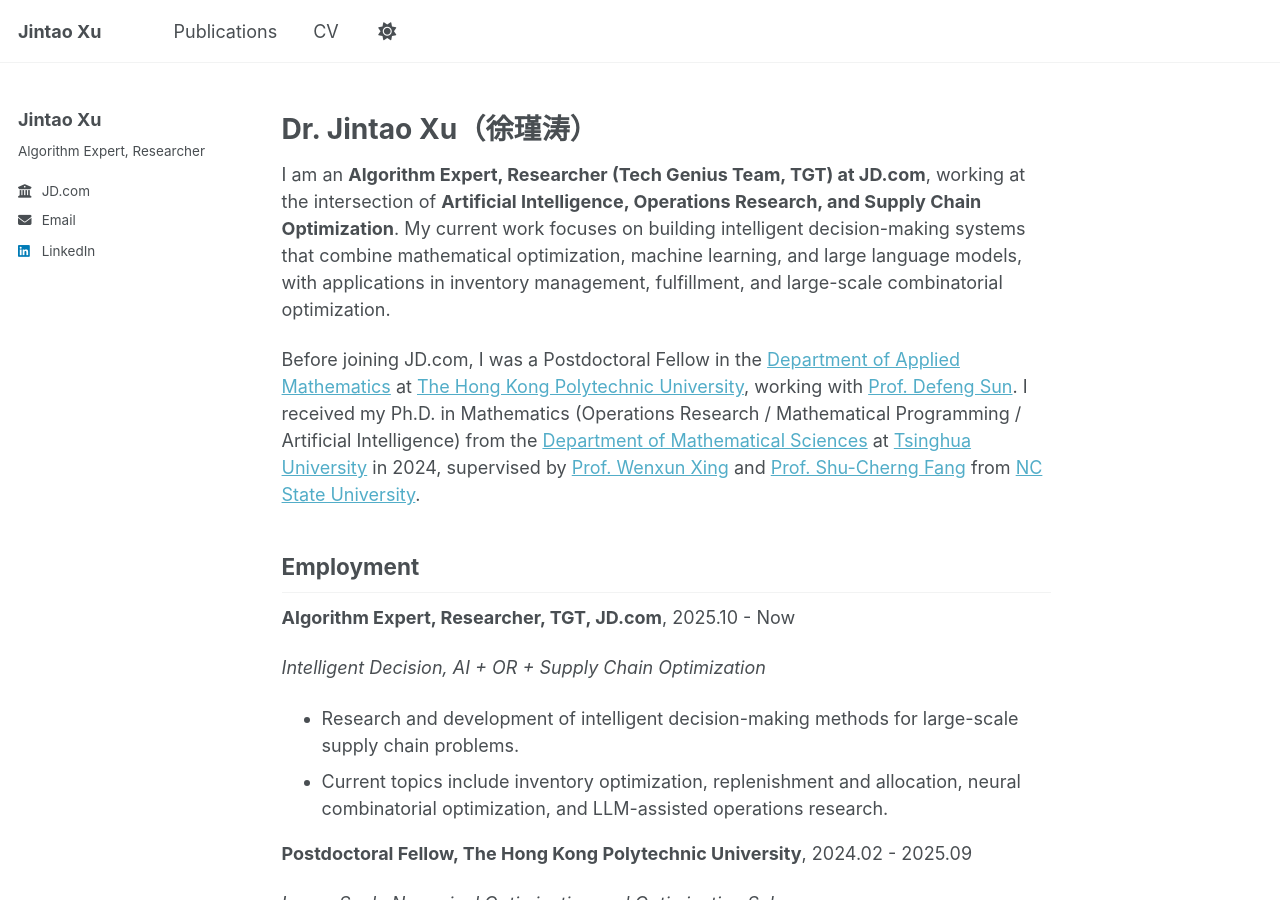
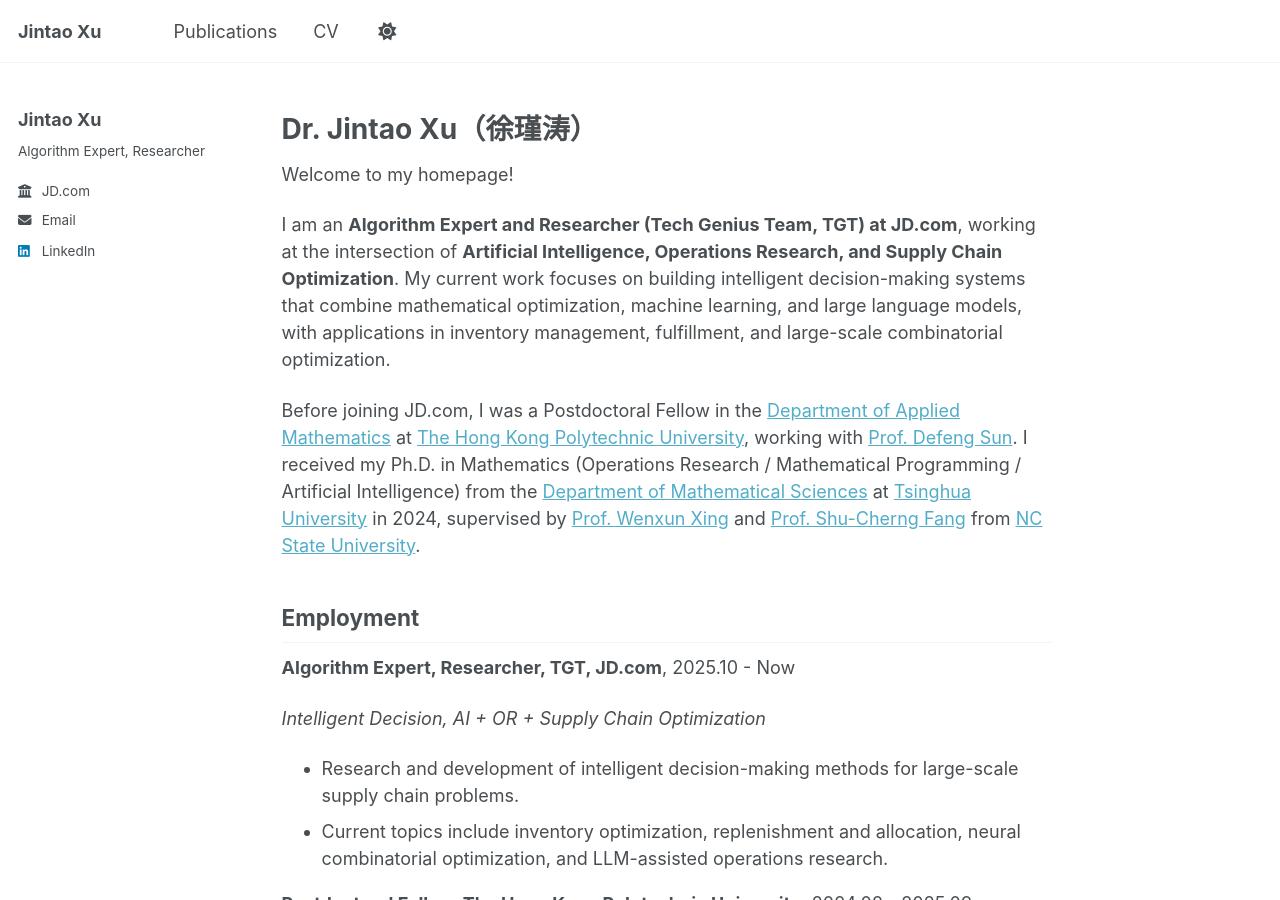
Before and after one commit to JintaoXuMath/JintaoXuMath.github.io, a Jekyll site: the page built from _pages/about.md, in a window 1280 px wide and 900 px high. Built offline with Jekyll 4.4.1, drawn with Linux system fonts in a browser that asks for light colours.

Commit message:
Revise about page introduction and welcome message
Updated the introduction to include a welcome message and refined the job title.

```diff
--- a/_pages/about.md
+++ b/_pages/about.md
@@ -9,7 +9,9 @@ redirect_from:
 
 # Dr. Jintao Xu（徐瑾涛）
 
-I am an **Algorithm Expert, Researcher (Tech Genius Team, TGT) at JD.com**, working at the intersection of **Artificial Intelligence, Operations Research, and Supply Chain Optimization**. My current work focuses on building intelligent decision-making systems that combine mathematical optimization, machine learning, and large language models, with applications in inventory management, fulfillment, and large-scale combinatorial optimization.
+Welcome to my homepage!
+
+I am an **Algorithm Expert and Researcher (Tech Genius Team, TGT) at JD.com**, working at the intersection of **Artificial Intelligence, Operations Research, and Supply Chain Optimization**. My current work focuses on building intelligent decision-making systems that combine mathematical optimization, machine learning, and large language models, with applications in inventory management, fulfillment, and large-scale combinatorial optimization.
 
 Before joining JD.com, I was a Postdoctoral Fellow in the [Department of Applied Mathematics](https://www.polyu.edu.hk/ama/) at [The Hong Kong Polytechnic University](https://www.polyu.edu.hk/), working with [Prof. Defeng Sun](https://www.polyu.edu.hk/ama/profile/dfsun/). I received my Ph.D. in Mathematics (Operations Research / Mathematical Programming / Artificial Intelligence) from the [Department of Mathematical Sciences](https://math.tsinghua.edu.cn/mathen/) at [Tsinghua University](https://www.tsinghua.edu.cn/en/) in 2024, supervised by [Prof. Wenxun Xing](https://math.tsinghua.edu.cn/mathen/info/1312/3525.htm) and [Prof. Shu-Cherng Fang](https://ise.ncsu.edu/people/fang/) from [NC State University](https://www.ncsu.edu/).
 
```
